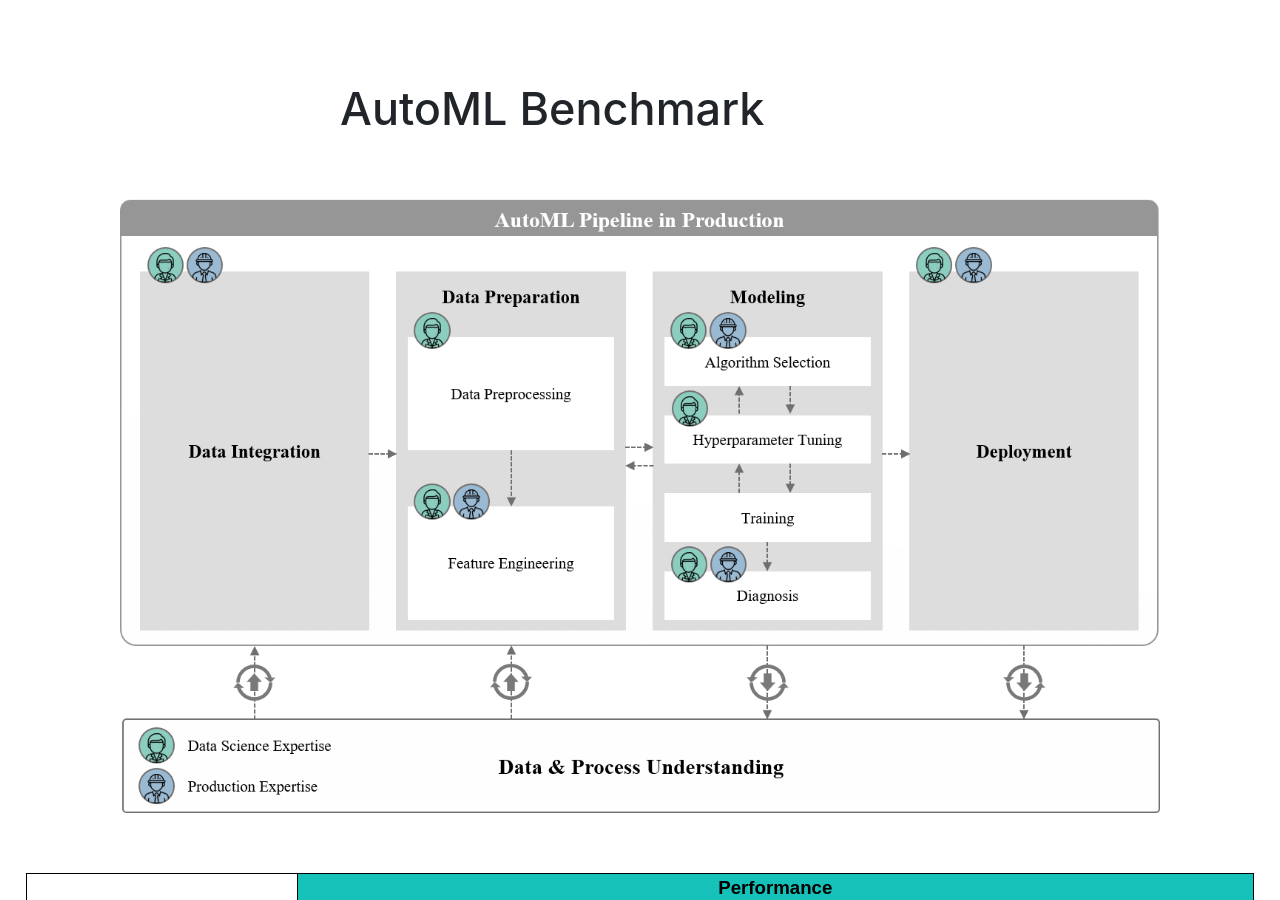
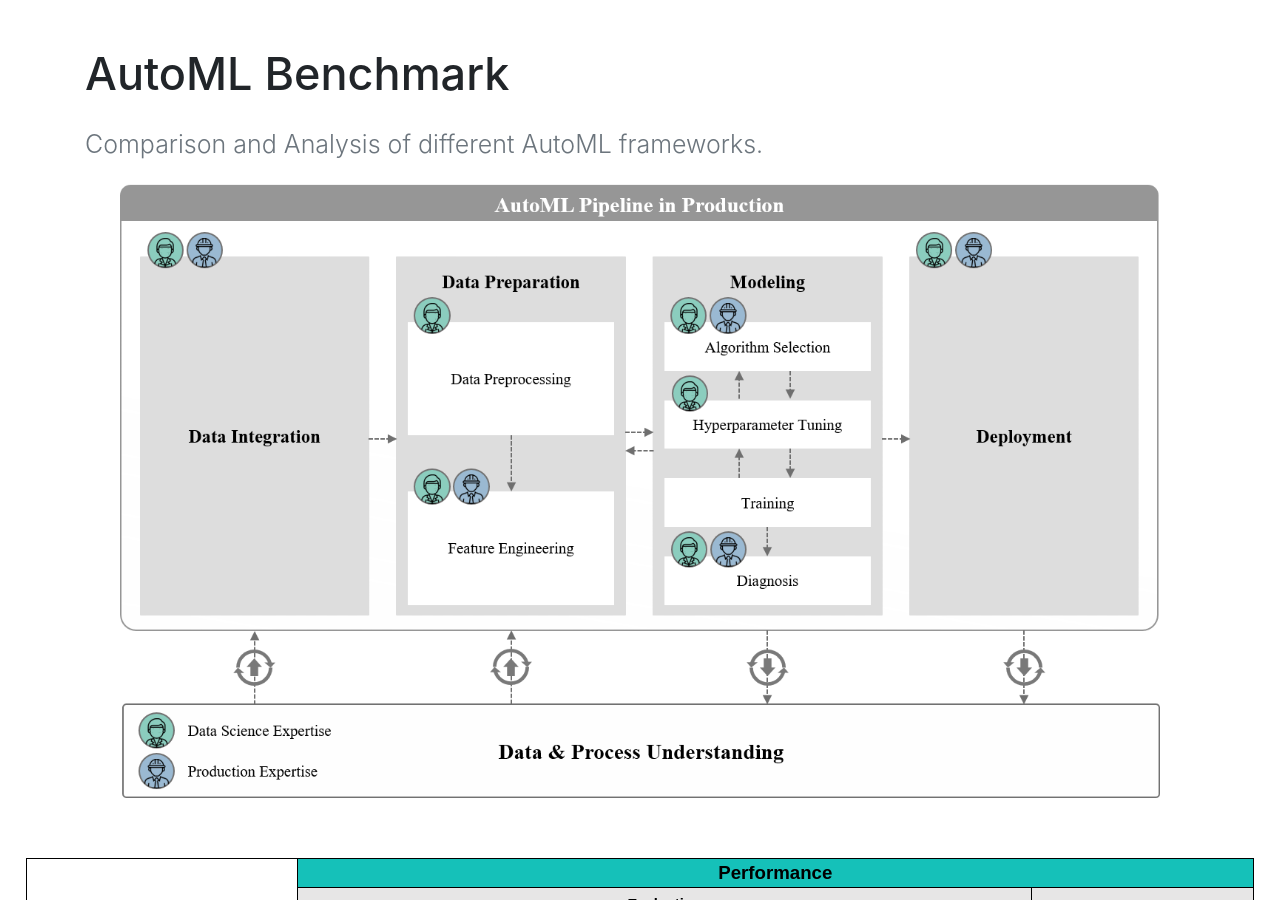
Before and after one commit to jonathankrauss/AutoML-Benchmark, a Jekyll site: the page built from README.md, in a window 1280 px wide and 900 px high. Built offline with Jekyll 4.4.1, drawn with Linux system fonts in a browser that asks for light colours; our own code applies the rules of GitHub Pages for plain Markdown files; comment, search, counter and statistics services are not loaded.

Commit message:
Update default.html

```diff
--- a/_layouts/default.html
+++ b/_layouts/default.html
@@ -36,102 +36,13 @@
   {% seo %}
 </head>
 
+ <!-- Here i put up the title of the page (not the heading) -->
 <body>
-  <main class="measure-wide center ph4 pt5">
-    {% if is_home %}
-    <h1 class="mt0 mb4">
-      {% else %}
-      <h2 class="mt0 mb5">
-        {% endif %}
-        <a href="{{ "/" | relative_url }}" class="no-underline bg-{{ site.brand_color }}">
-          {{site.title}}
-        </a>
-        {% if is_home %}
-    </h1>
-    {% else %}
-    </h2>
-    {% endif %}
-    <!-- {% if is_home %} -->
-    <section class="pv2">
-      {{ content }}
-    </section>
-    <!-- {% else %}
-        <section class="pv2">
-          <h1 class="mt0 mb1">{{page.title}}</h1>
-          {% if page.date %}
-            <p class="silver mt0">
-              <time datetime="{{ page.date | date_to_xmlschema }}">
-                {{page.date | date: site.date_format }}
-              </time>
-            </p>
-          {% endif %}
-          <p class="twitter-share-button-wrapper">
-            <a class="twitter-share-button"
-            href="https://twitter.com/intent/tweet"
-            data-size="large"
-            data-via="{{ site.twitter.username }}">
-            Tweet</a>
-          </p>
-          {{content}}
-          {% if page.date %}
-            <p class="silver">
-              <time datetime="{{ page.date | date_to_xmlschema }}">
-                {{page.date | date: site.date_format }}
-              </time>
-            </p>
-          {% endif %}
-        </section>
-        <hr />
-        <section class="pv2">
-          {% assign home = site.pages | where:"url","/" %}
-          {{ home[0].content | markdownify }}
-        </section>
-      {% endif %} -->
-    <!-- {% if site.posts.size > 0 %}
-        <hr />
-        <section class="pv2">
-          <ul class="list pl0">
-          {% if is_home %}
-            {% for post in site.posts %}
-              {% if forloop.index0 == site.num_posts_visible_initially %}
-              <li class="mt0 mb4">
-                <h4 class="ma0">
-                  <a class="bg-{{ site.brand_color }} pv2 ph3 dib ba b--black br3 no-underline js-more" href="#">
-                    View All
-                  </a>
-                </h4>
-              </li>
-              {% endif %}
-              <li class="mt0 mb4 {% if forloop.index0 >= site.num_posts_visible_initially %}dn js-hidden{% endif %}">
-                <span class="silver db mb1">{{ post.date | date: site.date_format }}</span>
-                <h3 class="ma0">
-                  <a class=" no-underline" href="{{ post.url | relative_url }}">{{ post.title | escape }}</a>
-                </h3>
-              </li>
-            {% endfor %}
-          {% else %}
-            {% for post in site.posts limit:site.num_posts_visible_initially %}
-              <li class="mt0 mb4">
-                <span class="silver db mb1">{{ post.date | date: site.date_format }}</span>
-                <h3 class="ma0">
-                  <a class=" no-underline" href="{{ post.url | relative_url }}">{{ post.title | escape }}</a>
-                </h3>
-              </li>
-            {% endfor %}
-            <li class="pt4 mt0 mb4">
-              <h2 class="ma0">
-                <a
-                href="{{ "/" | relative_url }}"
-                class="no-underline bg-{{ site.brand_color }}">
-                  {{site.title}}
-                </a>
-              </h2>
-            </li>
-          {% endif %}
-          </ul>
-        </section>
-      {% endif %} -->
-  </main>
+
+  <div class="container">
+      <h1>AutoML Benchmark</h1>
+      <p class="lead text-muted">Comparison and Analysis of different AutoML frameworks.</p>
+  </div>
   <div class="ph4">
     <section class="pb3 ph5">
       <p><img src="static/images/pipeline.png" alt="AutoMLPipeline" title="AutoML pipeline in the context of production"></p>
```
